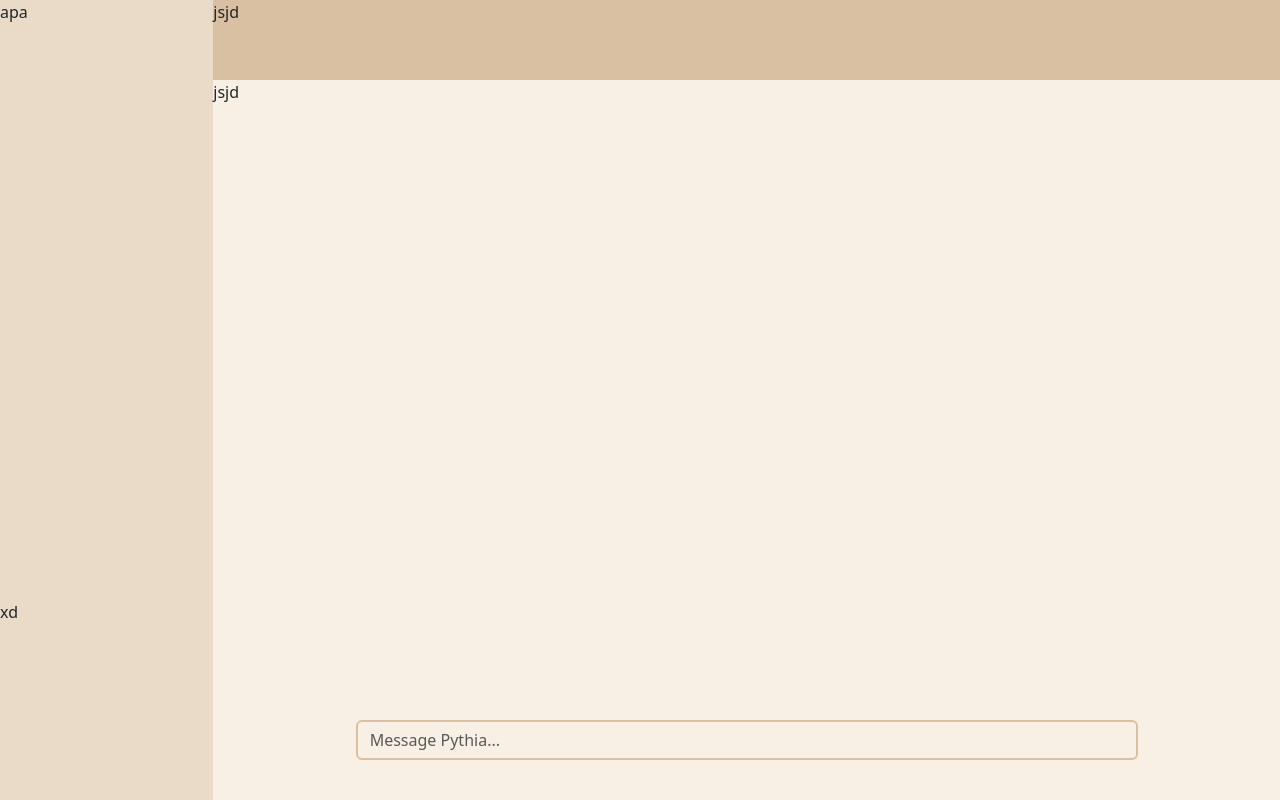
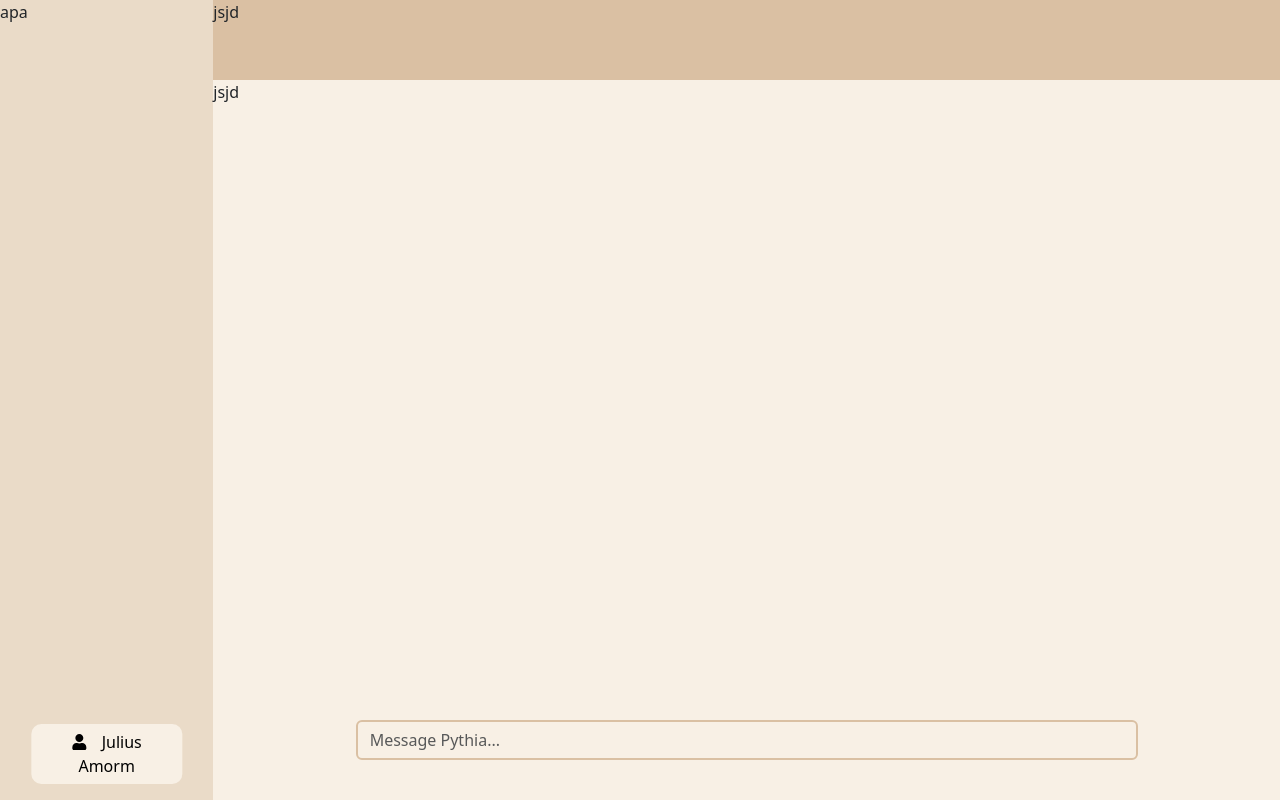
Before and after one commit to vilu9169/KandDOM, a React (Create React App) app in the folder frontend/: page / in a window 1280 px wide. Built offline with nearby package versions, Linux system fonts and the light colour scheme.

Commit message:
Work on SideMenuBottom component

```diff
--- /dev/null
+++ b/frontend/src/components/SideMenuBottom.js
@@ -0,0 +1,29 @@
+import { FaUser } from "react-icons/fa";
+import Container from 'react-bootstrap/Container'
+import Button from 'react-bootstrap/Button'
+import ButtonGroup from "react-bootstrap/ButtonGroup";
+import { useState } from "react";
+import { IoIosSettings } from "react-icons/io";
+import { IoIosLogOut } from "react-icons/io";
+function SideMenuBottom() {
+
+    const [isVisible , setIsVisible] = useState(false);
+    const toggleVisibility = () => {
+        setIsVisible(!isVisible);
+    };
+    return (
+        <Container className='position-relative'>
+            <Container className=" position-absolute bottom-0 start-50 translate-middle-x mb-3">
+           {isVisible && <Container>
+                <ButtonGroup vertical className="w-100 bg-3 button-group-user">
+                    <Button className="settings-button "><IoIosSettings size={25} className="settings-icon" />Settings</Button>
+                    <Button className="logout-button"><IoIosLogOut size={25} className="logout-icon" />Log Out</Button>
+                </ButtonGroup>
+            </Container>}
+            <Button className='bg-1 border-0 text-black person-button' onClick={toggleVisibility}> <FaUser className="user-icon"/> Julius Amorm</Button>
+            </Container>
+        </Container>
+    );
+}
+
+export default SideMenuBottom;
--- a/frontend/src/components/start.js
+++ b/frontend/src/components/start.js
@@ -4,14 +4,14 @@ import Container from "react-bootstrap/Container";
 import Button from "react-bootstrap/Button";
 import { IoIosSend } from "react-icons/io";
 import MyForm from "./Form";
-
+import SideMenuBottom from "./SideMenuBottom";
 function Start() {
   return (
     <Container fluid className="position-absolute h-100 text-center bg-3">
       <Row className="h-100">
         <Col color="" className="col-2">
           <Row className="h-75 bg-2">apa</Row>
-          <Row className="h-25  bg-2">xd</Row>
+          <Row className="h-25  bg-2"><SideMenuBottom /></Row>
         </Col>
         <Col className="col-10">
           <Row className="h-10 bg-3">jsjd</Row>
--- a/frontend/src/index.css
+++ b/frontend/src/index.css
@@ -6,7 +6,7 @@
 }
 
 .bg-1 {
-  background-color: var(--color-1);
+  background-color: var(--color-1) !important;
 }
 .bg-2 {
   background-color: var(--color-2);
@@ -26,6 +26,8 @@
 .h-80 {
   height: 80%;
 }
+
+/* Form CSS */
 
 .flex-container {
   width: 80%;
@@ -54,3 +56,57 @@
     resize: none !important;
     overflow: hidden;
 }
+/* ------------------------ */
+
+/* SideMenuBottom CSS */
+
+.person-button{
+  width: 80%;
+  height: 60px;
+  border-radius: 10px !important;
+  margin-top: 10px;
+  bottom: 13px;
+}
+
+.logout-button{
+  width: 80% !important;
+  height: 60px;
+  background-color: var(--color-3) !important;
+  border: none !important;
+  margin: auto;
+  border-top: thin solid black !important;
+}
+
+.settings-button{
+  z-index: 999;
+  margin: auto;
+  width: 80% !important;
+  height: 60px;
+  background-color: var(--color-3) !important;
+  border: none !important;
+  border-bottom: thin solid black !important;
+}
+
+.settings-icon {
+  margin-right: 10px;
+  margin-bottom: 2px;
+}
+
+.logout-icon{
+  transform: scaleX(-1);
+  margin-right: 10px;
+  margin-bottom: 2px;
+}
+
+.button-group-user{
+  margin-bottom: 10px;
+  border-radius: 5px;
+}
+
+.user-icon {
+  margin-right: 10px;
+  margin-bottom: 4px;
+}
+
+
+/* --------------------- */
```
